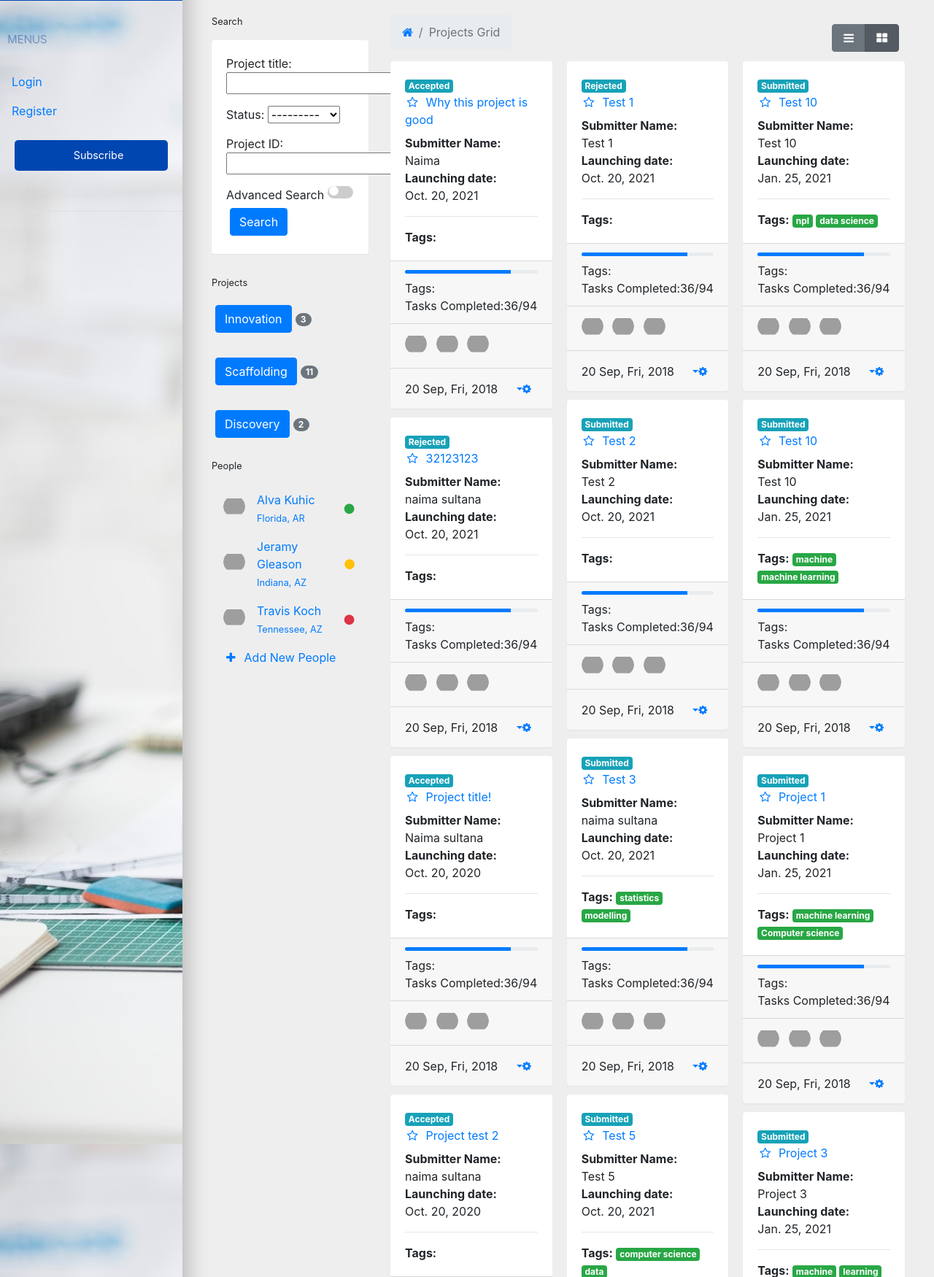
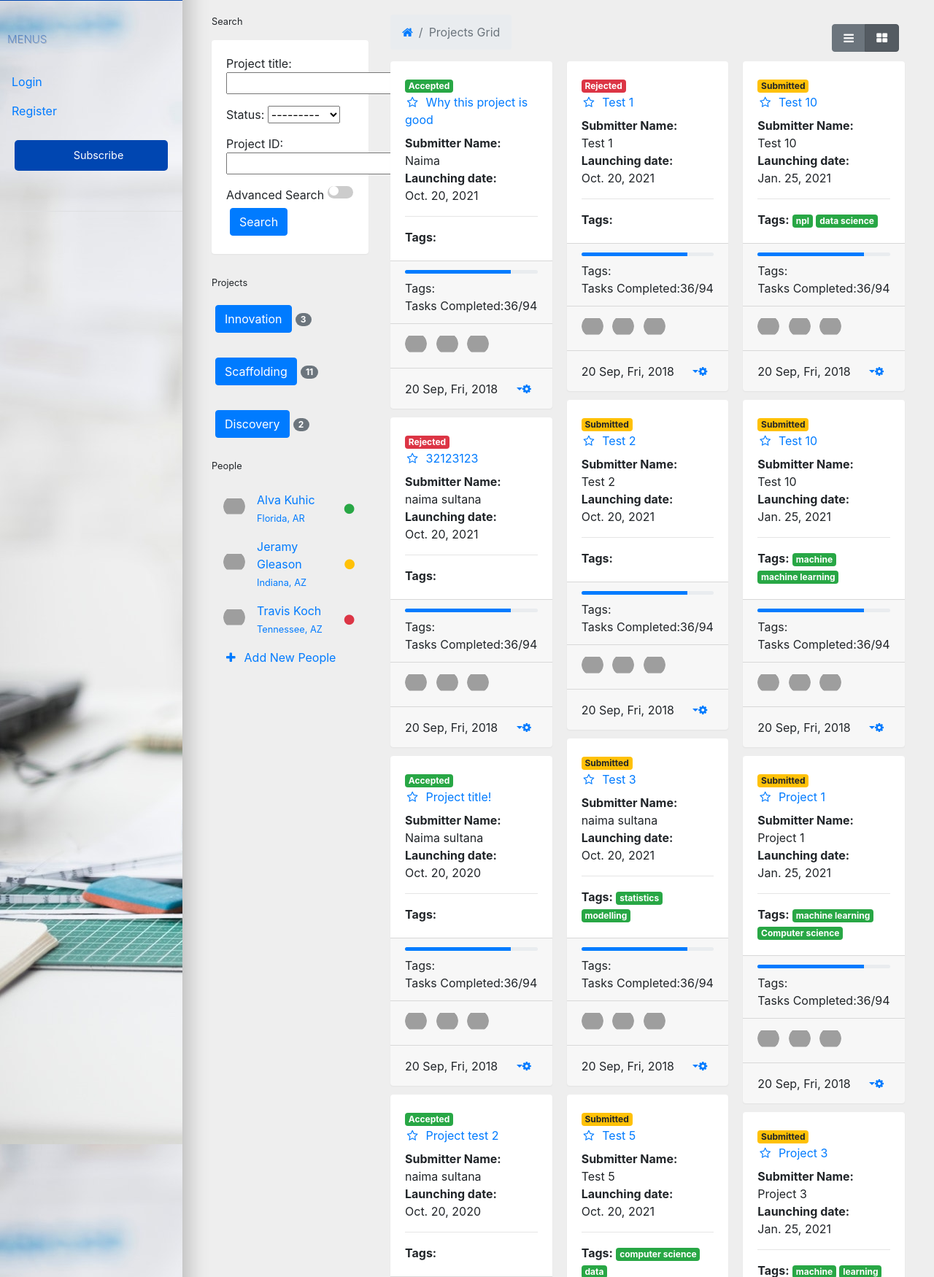
Before and after one commit to AlexaIri/UCL-COMP0016-2020-Team-27, a Django app: page /projects/ in a window 1280 px wide. Shown: the part 97-1847 px from the top of the page at 73% size. Run offline with Django 3.2, Linux system fonts and the light colour scheme; data comes from the database, SQL or seed files in the repository; parts of the project's set-up code (start-up, migrations or seed data) failed here and were passed over; some libraries are stand-ins or nearby versions; grey boxes are pictures that could not be loaded.

Commit message:
change of pill colour

```diff
--- a/CFP_Portal/templates/CFP_Portal/projects_grid.html
+++ b/CFP_Portal/templates/CFP_Portal/projects_grid.html
@@ -243,7 +243,19 @@
             {% for project in projects %}
                 <div class="Card_custom-card--border_5wJKy card">
 
-                    <div class="card-body"><span class="badge badge-info">{{project.status}}</span>
+                    <div class="card-body"><span class=""/span>
+                    {% if project.status == "Rejected"%}
+                            <span class="badge badge-danger">{{project.status}} </span>
+
+
+                            {% elif project.status == "Submitted"%}
+                             <span class="badge badge-warning">{{project.status}} </span>
+
+                            {% elif project.status == "Accepted"%}
+                            <span class="badge badge-success">{{project.status}}  </span>
+
+
+                    {% endif %}
                         <div class="mb-2"><a href="{% url 'project-detail' project.id %}" class="mr-2"><i class="fa fa-fw fa-star-o"></i></a><a href="{% url 'project-detail' project.id %}">{{project.project_title}}</a></div><span><b>Submitter Name: </b><br>{{project.name}} <br><b> Launching date: </b> <br>{{project.launching_date}} <hr> <b>Tags:</b> {% for mt in project.tags.all %}
                     <a href="#" class="badge badge-success">{{mt}}</a>
                      {% endfor %}</span></div>
```
